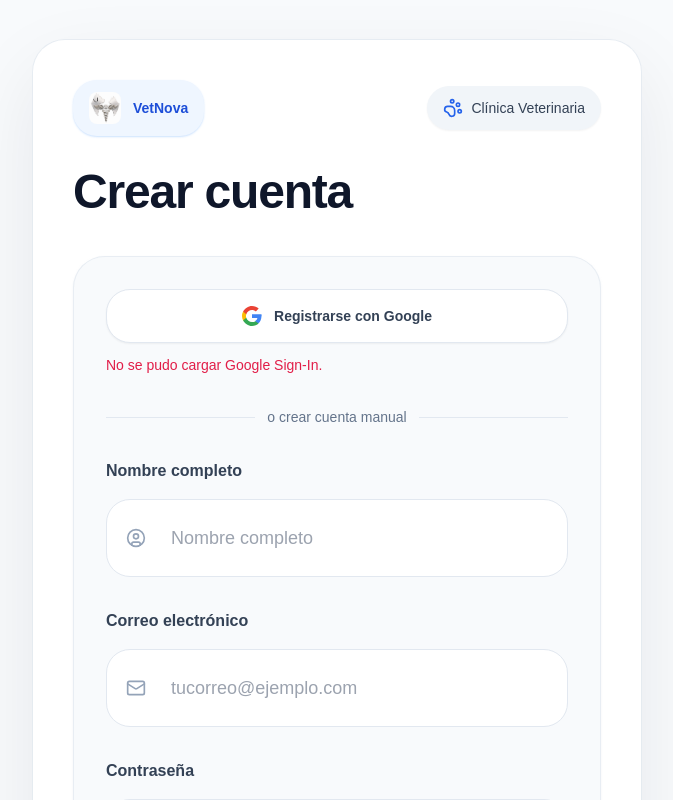
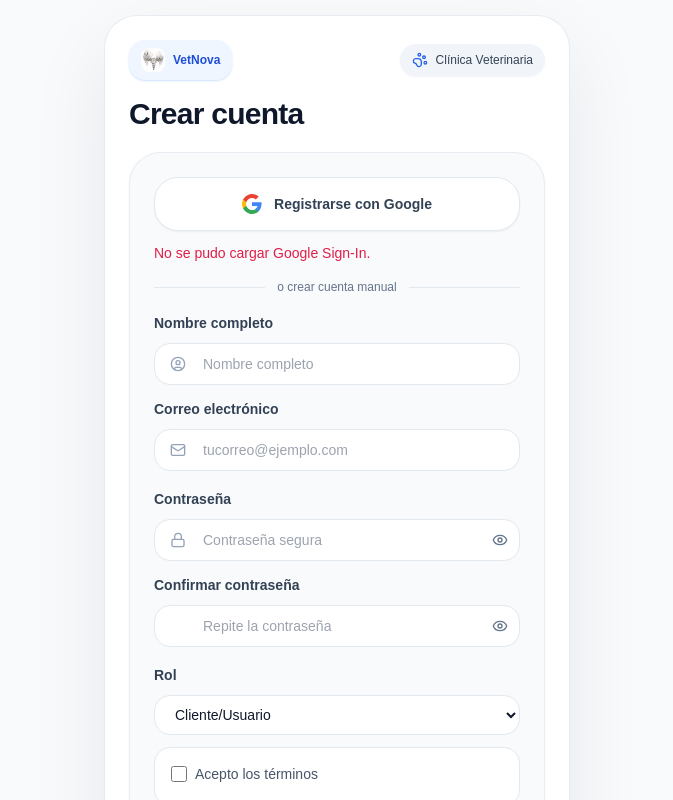
Before and after one commit to stefanysan222/Vet_Nova, a Next.js app in the folder frontend/: page /register in a window 1280 px wide. Shown: the top 800 px of the page, without its empty margins (303-976 px from the left). Built offline with nearby package versions, Linux system fonts and the light colour scheme; no server answers.

Commit message:
Frontend: compact registration form and auth layout for smaller screen footprint

```diff
--- a/frontend/app/components/auth/AuthLayout.tsx
+++ b/frontend/app/components/auth/AuthLayout.tsx
@@ -17,40 +17,40 @@ export default function AuthLayout({
   children,
 }: AuthLayoutProps) {
   return (
-    <section className="min-h-screen bg-slate-50 py-10 dark:bg-slate-950 dark:text-slate-100">
-      <div className="mx-auto flex w-full max-w-2xl flex-col items-center gap-8 px-4 sm:px-6 lg:px-8">
+    <section className="min-h-screen bg-slate-50 py-4 dark:bg-slate-950 dark:text-slate-100">
+      <div className="mx-auto flex w-full max-w-lg flex-col items-center gap-4 px-4 sm:px-6">
         <motion.div
           initial={{ opacity: 0, y: 20 }}
           animate={{ opacity: 1, y: 0 }}
           transition={{ duration: 0.5 }}
           className="w-full overflow-hidden rounded-[2rem] bg-white shadow-[0_30px_80px_rgba(15,23,42,0.08)] ring-1 ring-slate-200/70 dark:bg-slate-950 dark:ring-slate-800"
         >
-          <div className="px-6 py-8 sm:px-10 sm:py-10">
-            <div className="mb-8 flex flex-col gap-6 sm:flex-row sm:items-center sm:justify-between">
-              <div className="inline-flex items-center gap-3 rounded-3xl bg-blue-50 px-4 py-3 text-sm font-semibold text-blue-700 shadow-sm shadow-blue-200/80 dark:bg-slate-900 dark:text-white dark:shadow-slate-900/80">
+          <div className="px-5 py-5 sm:px-6 sm:py-6">
+            <div className="mb-4 flex flex-col gap-3 sm:flex-row sm:items-center sm:justify-between">
+              <div className="inline-flex items-center gap-2 rounded-2xl bg-blue-50 px-3 py-2 text-xs font-semibold text-blue-700 shadow-sm shadow-blue-200/80 dark:bg-slate-900 dark:text-white dark:shadow-slate-900/80">
                 <Image
                   src="/logos/vetnova-logo-light.png"
                   alt="VetNova logo"
-                  width={32}
-                  height={32}
+                  width={24}
+                  height={24}
                   className="rounded-lg"
                 />
                 VetNova
               </div>
-              <div className="inline-flex items-center gap-2 rounded-3xl bg-slate-100 px-4 py-3 text-sm text-slate-700 shadow-sm dark:bg-slate-900 dark:text-slate-200">
-                <PawPrint className="h-5 w-5 text-blue-600" />
+              <div className="inline-flex items-center gap-2 rounded-2xl bg-slate-100 px-3 py-2 text-xs text-slate-700 shadow-sm dark:bg-slate-900 dark:text-slate-200">
+                <PawPrint className="h-4 w-4 text-blue-600" />
                 Clínica Veterinaria
               </div>
             </div>
 
-            <div className="max-w-xl space-y-4">
-              <h1 className="text-4xl font-semibold tracking-tight text-slate-900 sm:text-5xl dark:text-white">{title}</h1>
+            <div className="max-w-full space-y-2">
+              <h1 className="text-2xl font-semibold tracking-tight text-slate-900 sm:text-3xl dark:text-white">{title}</h1>
               {description ? (
-                <p className="text-base leading-7 text-slate-600 dark:text-slate-400">{description}</p>
+                <p className="text-sm leading-6 text-slate-600 dark:text-slate-400">{description}</p>
               ) : null}
             </div>
 
-            <div className="mt-10">{children}</div>
+            <div className="mt-5">{children}</div>
           </div>
         </motion.div>
       </div>
--- a/frontend/app/components/auth/RegisterForm.tsx
+++ b/frontend/app/components/auth/RegisterForm.tsx
@@ -101,83 +101,83 @@ export default function RegisterForm() {
   return (
     <form
       onSubmit={handleSubmit}
-      className="space-y-8 rounded-[2rem] border border-slate-200/70 bg-slate-50 p-8 shadow-sm shadow-slate-200/50"
+      className="space-y-4 rounded-[2rem] border border-slate-200/70 bg-slate-50 p-6 shadow-sm shadow-slate-200/50"
       noValidate
     >
       <GoogleAuthButton label="Registrarse con Google" onSuccess={handleGoogleSuccess} />
-      <div className="relative flex items-center justify-center text-sm text-slate-500">
+      <div className="relative flex items-center justify-center text-xs text-slate-500">
         <span className="absolute left-0 right-0 h-px bg-slate-200"></span>
         <span className="relative z-10 px-3 bg-slate-50">o crear cuenta manual</span>
       </div>
 
-      {submitError ? <p className="rounded-2xl bg-rose-50 px-4 py-3 text-sm text-rose-700">{submitError}</p> : null}
+      {submitError ? <p className="rounded-2xl bg-rose-50 px-4 py-2 text-sm text-rose-700">{submitError}</p> : null}
 
-      <div className="grid gap-8">
-        <div className="space-y-4">
-          <label className="text-base font-semibold text-slate-700" htmlFor="name">
+      <div className="grid gap-3">
+        <div className="space-y-2">
+          <label className="text-sm font-semibold text-slate-700" htmlFor="name">
             Nombre completo
           </label>
           <div className="relative">
-            <UserCircle className="pointer-events-none absolute left-5 top-1/2 h-5 w-5 -translate-y-1/2 text-slate-400" />
+            <UserCircle className="pointer-events-none absolute left-4 top-1/2 h-4 w-4 -translate-y-1/2 text-slate-400" />
             <input
               id="name"
               type="text"
               value={formData.name}
               onChange={(event) => handleChange("name", event.target.value)}
-              className="w-full rounded-3xl border border-slate-200 bg-white pl-16 pr-7 py-6 text-lg text-slate-900 outline-none transition focus:border-blue-500 focus:ring-2 focus:ring-blue-100"
+              className="w-full rounded-2xl border border-slate-200 bg-white pl-12 pr-4 py-2.5 text-sm text-slate-900 outline-none transition focus:border-blue-500 focus:ring-2 focus:ring-blue-100"
               placeholder="Nombre completo"
             />
           </div>
-          {errors.name ? <p className="text-sm text-rose-600">{errors.name}</p> : null}
+          {errors.name ? <p className="text-xs text-rose-600">{errors.name}</p> : null}
         </div>
 
-        <div className="space-y-4">
-          <label className="text-base font-semibold text-slate-700" htmlFor="email">
+        <div className="space-y-2">
+          <label className="text-sm font-semibold text-slate-700" htmlFor="email">
             Correo electrónico
           </label>
           <div className="relative">
-            <Mail className="pointer-events-none absolute left-5 top-1/2 h-5 w-5 -translate-y-1/2 text-slate-400" />
+            <Mail className="pointer-events-none absolute left-4 top-1/2 h-4 w-4 -translate-y-1/2 text-slate-400" />
             <input
               id="email"
               type="email"
               value={formData.email}
               onChange={(event) => handleChange("email", event.target.value)}
-              className="w-full rounded-3xl border border-slate-200 bg-white pl-16 pr-7 py-6 text-lg text-slate-900 outline-none transition focus:border-blue-500 focus:ring-2 focus:ring-blue-100"
+              className="w-full rounded-2xl border border-slate-200 bg-white pl-12 pr-4 py-2.5 text-sm text-slate-900 outline-none transition focus:border-blue-500 focus:ring-2 focus:ring-blue-100"
               placeholder="tucorreo@ejemplo.com"
             />
           </div>
-          {errors.email ? <p className="text-sm text-rose-600">{errors.email}</p> : null}
+          {errors.email ? <p className="text-xs text-rose-600">{errors.email}</p> : null}
         </div>
       </div>
 
-      <div className="grid gap-8">
-        <div className="space-y-4">
-          <label className="text-base font-semibold text-slate-700" htmlFor="password">
+      <div className="grid gap-3">
+        <div className="space-y-2">
+          <label className="text-sm font-semibold text-slate-700" htmlFor="password">
             Contraseña
           </label>
           <div className="relative">
-            <Lock className="pointer-events-none absolute left-5 top-1/2 h-5 w-5 -translate-y-1/2 text-slate-400" />
+            <Lock className="pointer-events-none absolute left-4 top-1/2 h-4 w-4 -translate-y-1/2 text-slate-400" />
             <input
               id="password"
               type={showPassword ? "text" : "password"}
               value={formData.password}
               onChange={(event) => handleChange("password", event.target.value)}
-              className="w-full rounded-3xl border border-slate-200 bg-white pl-16 pr-7 py-6 text-lg text-slate-900 outline-none transition focus:border-blue-500 focus:ring-2 focus:ring-blue-100"
+              className="w-full rounded-2xl border border-slate-200 bg-white pl-12 pr-10 py-2.5 text-sm text-slate-900 outline-none transition focus:border-blue-500 focus:ring-2 focus:ring-blue-100"
               placeholder="Contraseña segura"
             />
             <button
               type="button"
               onClick={() => setShowPassword((current) => !current)}
-              className="absolute right-4 top-1/2 -translate-y-1/2 text-slate-500 transition hover:text-slate-900"
+              className="absolute right-3 top-1/2 -translate-y-1/2 text-slate-500 transition hover:text-slate-900"
             >
-              {showPassword ? <EyeOff className="h-5 w-5" /> : <Eye className="h-5 w-5" />}
+              {showPassword ? <EyeOff className="h-4 w-4" /> : <Eye className="h-4 w-4" />}
             </button>
           </div>
-          {errors.password ? <p className="text-sm text-rose-600">{errors.password}</p> : null}
+          {errors.password ? <p className="text-xs text-rose-600">{errors.password}</p> : null}
         </div>
 
-        <div className="space-y-4">
-          <label className="text-base font-semibold text-slate-700" htmlFor="confirmPassword">
+        <div className="space-y-2">
+          <label className="text-sm font-semibold text-slate-700" htmlFor="confirmPassword">
             Confirmar contraseña
           </label>
           <div className="relative">
@@ -186,31 +186,31 @@ export default function RegisterForm() {
               type={showPassword ? "text" : "password"}
               value={formData.confirmPassword}
               onChange={(event) => handleChange("confirmPassword", event.target.value)}
-              className="w-full rounded-3xl border border-slate-200 bg-white pl-16 pr-7 py-6 text-lg text-slate-900 outline-none transition focus:border-blue-500 focus:ring-2 focus:ring-blue-100"
+              className="w-full rounded-2xl border border-slate-200 bg-white pl-12 pr-10 py-2.5 text-sm text-slate-900 outline-none transition focus:border-blue-500 focus:ring-2 focus:ring-blue-100"
               placeholder="Repite la contraseña"
             />
             <button
               type="button"
               onClick={() => setShowPassword((current) => !current)}
-              className="absolute right-4 top-1/2 -translate-y-1/2 text-slate-500 transition hover:text-slate-900"
+              className="absolute right-3 top-1/2 -translate-y-1/2 text-slate-500 transition hover:text-slate-900"
             >
-              {showPassword ? <EyeOff className="h-5 w-5" /> : <Eye className="h-5 w-5" />}
+              {showPassword ? <EyeOff className="h-4 w-4" /> : <Eye className="h-4 w-4" />}
             </button>
           </div>
-          {errors.confirmPassword ? <p className="text-sm text-rose-600">{errors.confirmPassword}</p> : null}
+          {errors.confirmPassword ? <p className="text-xs text-rose-600">{errors.confirmPassword}</p> : null}
         </div>
       </div>
 
-      <div className="grid gap-8">
-        <div className="space-y-4">
-          <label className="text-base font-semibold text-slate-700" htmlFor="role">
+      <div className="grid gap-3">
+        <div className="space-y-2">
+          <label className="text-sm font-semibold text-slate-700" htmlFor="role">
             Rol
           </label>
           <select
             id="role"
             value={formData.role}
             onChange={(event) => handleChange("role", event.target.value)}
-            className="w-full rounded-3xl border border-slate-200 bg-white px-7 py-6 text-lg text-slate-900 outline-none transition focus:border-blue-500 focus:ring-2 focus:ring-blue-100"
+            className="w-full rounded-2xl border border-slate-200 bg-white px-4 py-2.5 text-sm text-slate-900 outline-none transition focus:border-blue-500 focus:ring-2 focus:ring-blue-100"
           >
             <option>Cliente/Usuario</option>
             <option>Administrador</option>
@@ -219,27 +219,27 @@ export default function RegisterForm() {
           </select>
         </div>
 
-        <div className="rounded-3xl border border-slate-200 bg-white p-6">
-          <label className="inline-flex items-start gap-3 text-base text-slate-600">
+        <div className="rounded-2xl border border-slate-200 bg-white p-4">
+          <label className="inline-flex items-start gap-2 text-sm text-slate-600">
             <input
               type="checkbox"
               checked={formData.acceptTerms}
               onChange={(event) => handleChange("acceptTerms", event.target.checked)}
-              className="mt-1 h-6 w-6 rounded-lg border border-slate-300 text-blue-600 focus:ring-blue-500"
+              className="mt-0.5 h-4 w-4 rounded border border-slate-300 text-blue-600 focus:ring-blue-500"
             />
             Acepto los términos
           </label>
         </div>
       </div>
-      {errors.acceptTerms ? <p className="text-sm text-rose-600">{errors.acceptTerms}</p> : null}
+      {errors.acceptTerms ? <p className="text-xs text-rose-600">{errors.acceptTerms}</p> : null}
 
-      <div className="space-y-4">
-        <Button type="submit" className="w-full justify-center py-4 text-sm font-semibold">
+      <div className="space-y-2">
+        <Button type="submit" className="w-full justify-center py-2.5 text-sm font-semibold">
           Crear cuenta
         </Button>
       </div>
 
-      <div className="text-center text-sm text-slate-600">
+      <div className="text-center text-xs text-slate-600">
         ¿Ya tienes cuenta?{' '}
         <a href="/login" className="font-semibold text-blue-600 transition hover:text-blue-700">
           Iniciar sesión
```
